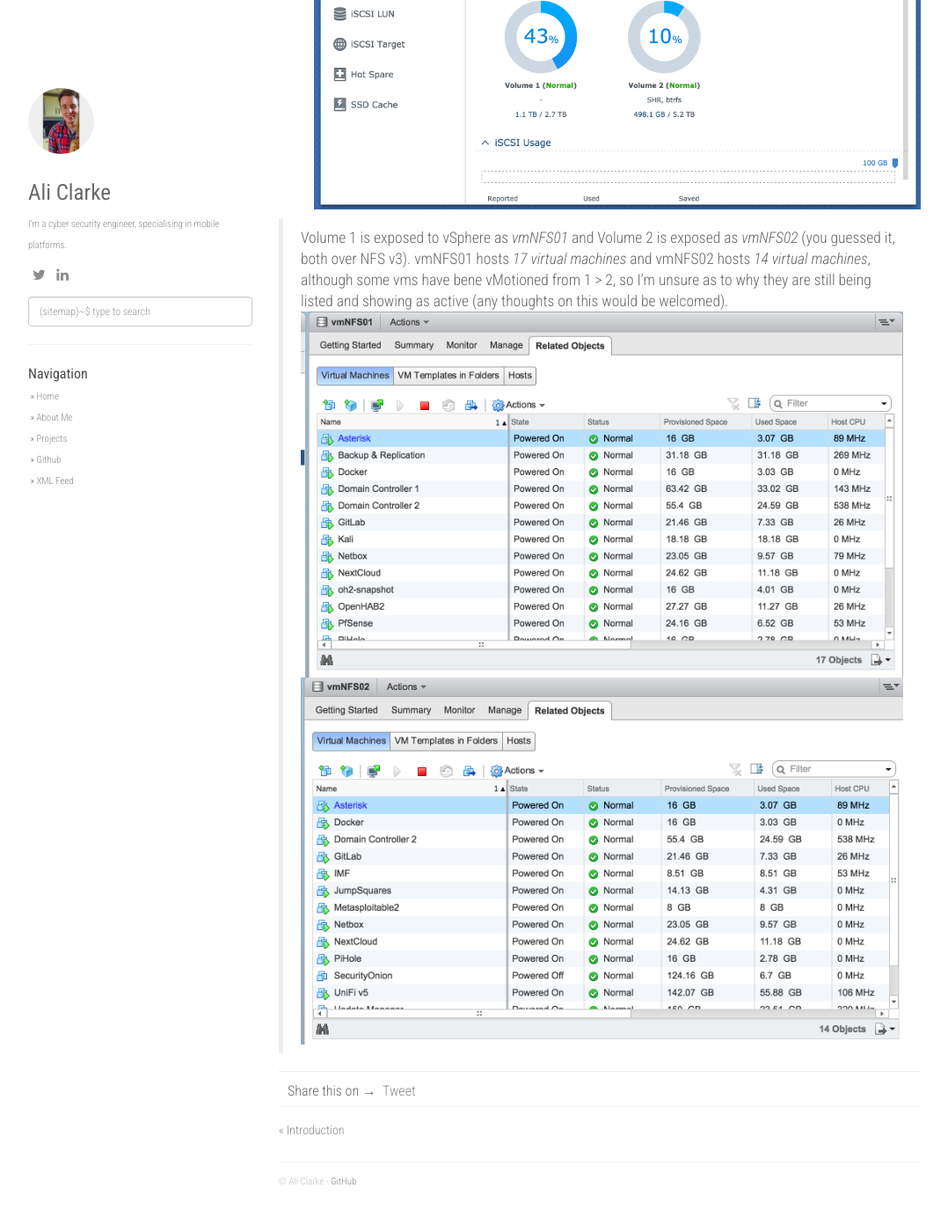
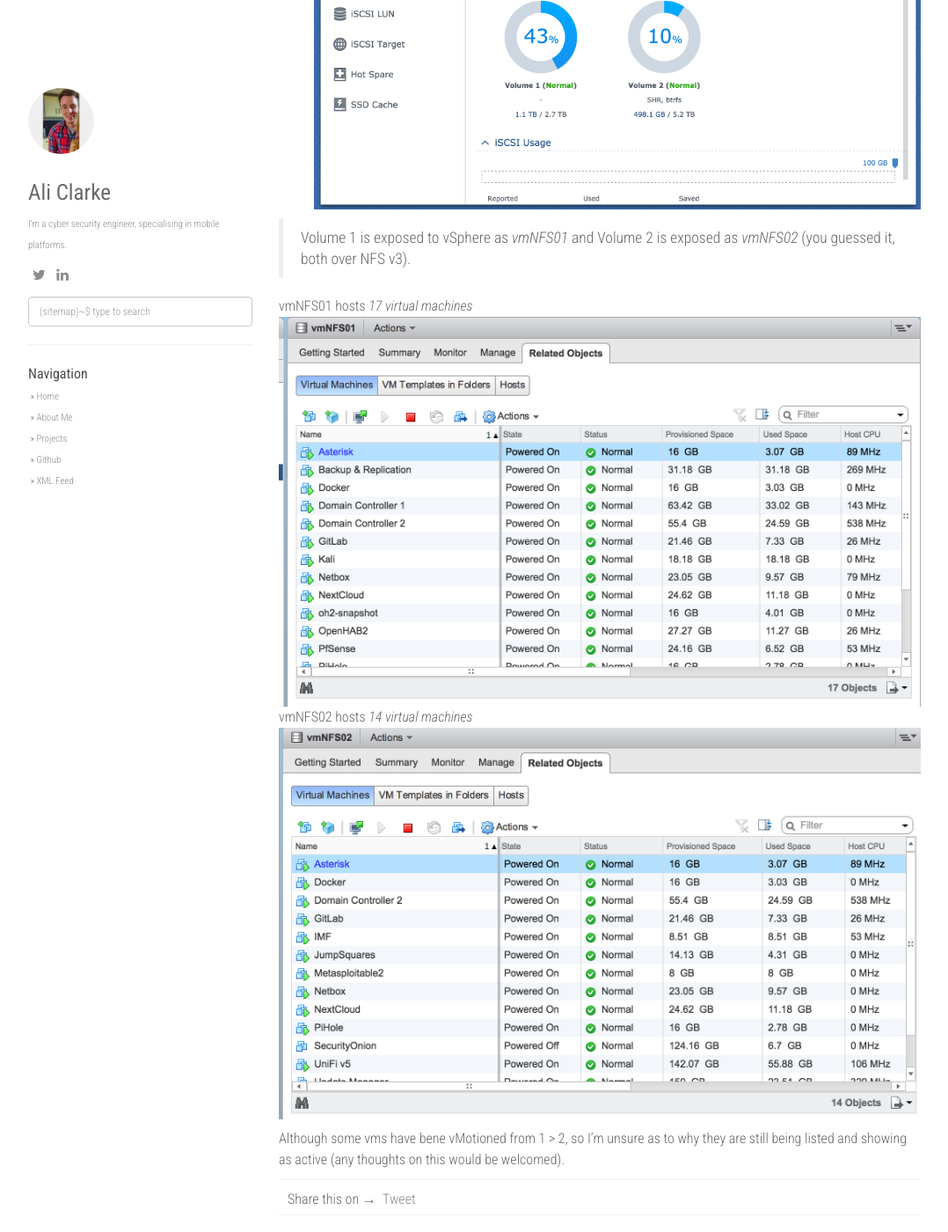
Before and after one commit to alijnclarke/alijnclarke.github.io, a Jekyll site: the page built from _posts/2016-11-11-vmwarestorage.md, in a window 1280 px wide and 1400 px high, scrolled down 639 px. Shown: the whole window at 88% size, without its empty margins (53-1131 px from the left). Built offline with Jekyll 4.4.1, drawn with Linux system fonts in a browser that asks for light colours; nearby versions of some CDN libraries; comment, search, counter and statistics services are not loaded; before the commit the page ends 2013 px from its top, so only the background shows below that.

Commit message:
post edits
Signed-off-by: Ali Clarke <ali.clarke@swainsleyhall.com>

```diff
--- a/_posts/2016-11-11-vmwarestorage.md
+++ b/_posts/2016-11-11-vmwarestorage.md
@@ -22,11 +22,15 @@
 ![][image-1]
 
 > Volume 1 is exposed to vSphere as *vmNFS01* and Volume 2 is exposed as *vmNFS02* (you guessed it, both over NFS v3).
-vmNFS01 hosts *17 virtual machines* and vmNFS02 hosts *14 virtual machines*, although some vms have bene vMotioned from 1 \> 2, so I’m unsure as to why they are still being listed  and showing as active (any thoughts on this would be welcomed).
-![][image-2]![][image-3]
+
+vmNFS01 hosts *17 virtual machines*
+![][image-2]
+ vmNFS02 hosts *14 virtual machines*
+![][image-3]
 
 
+Although some vms have bene vMotioned from 1 \> 2, so I’m unsure as to why they are still being listed  and showing as active (any thoughts on this would be welcomed).
 
 [image-1]:	/static/img/post-images/syno-storage.png
-[image-2]:	/static/img/post-images/vmNFS01.png
-[image-3]:	/static/img/post-images/vmNFS02.png
+[image-2]:	/static/img/post-images/vmNFS01.png "vmNFS01 hosts *17 virtual machines*"
+[image-3]:	/static/img/post-images/vmNFS02.png " vmNFS02 hosts *14 virtual machines*"
```
